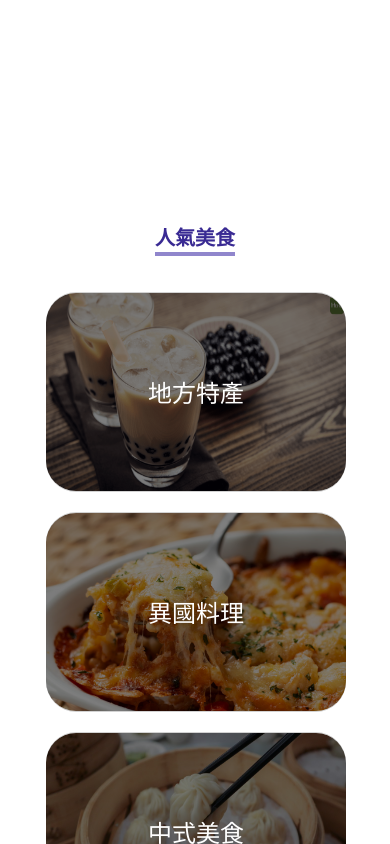
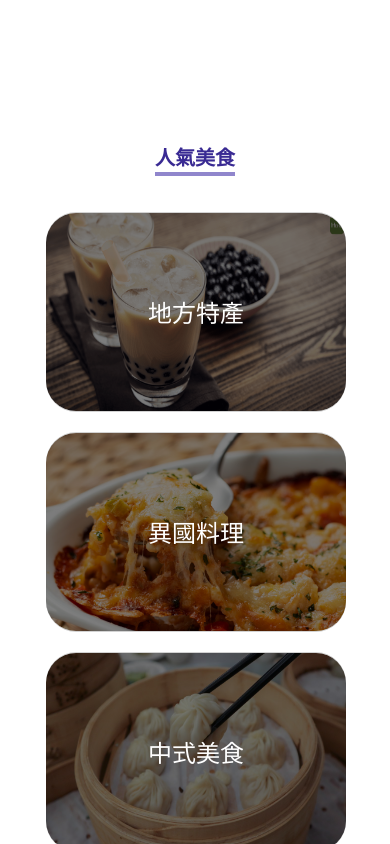
Before and after one commit to b10756052/Taiwan-Intro, a React (Create React App) app: page / in a window 390 px wide. Shown: the part 2000-2844 px from the top of the page. Built offline with nearby package versions, Linux system fonts and the light colour scheme; a web font is replaced by a local one.

Commit message:
fix mobile RWD3

```diff
--- a/src/styles/_homepage.scss
+++ b/src/styles/_homepage.scss
@@ -211,7 +211,7 @@ div.homepagebox {
         }
         #cardsBox.cardsBox {
             // background-color: red;
-            margin-top: 10rem;
+            margin-top: 5rem;
             height: 150vh;
         }
         #Box {
--- a/src/styles/style.css
+++ b/src/styles/style.css
@@ -803,7 +803,7 @@ div.homepagebox #Box {
     font-size: 20px;
   }
   #homepage #cardsBox.cardsBox {
-    margin-top: 10rem;
+    margin-top: 5rem;
     height: 150vh;
   }
   #homepage #Box {
```
Also changed, not shown: 1 other file (tests, documents, lock files or other folders).
